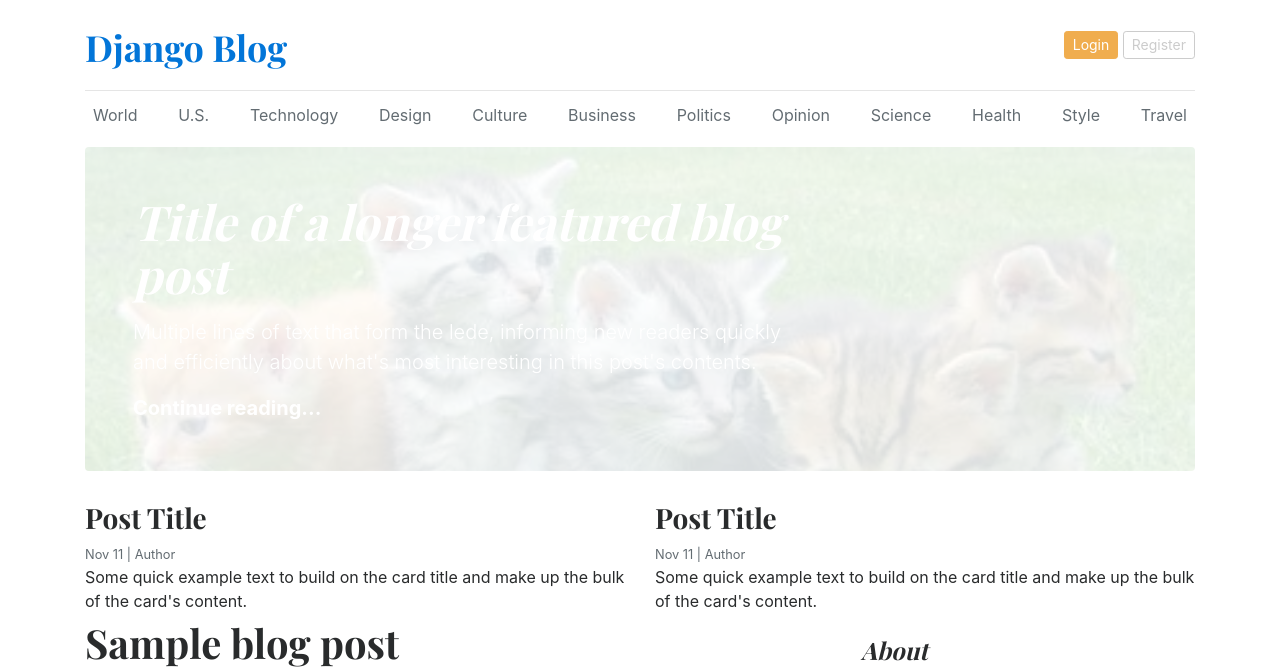
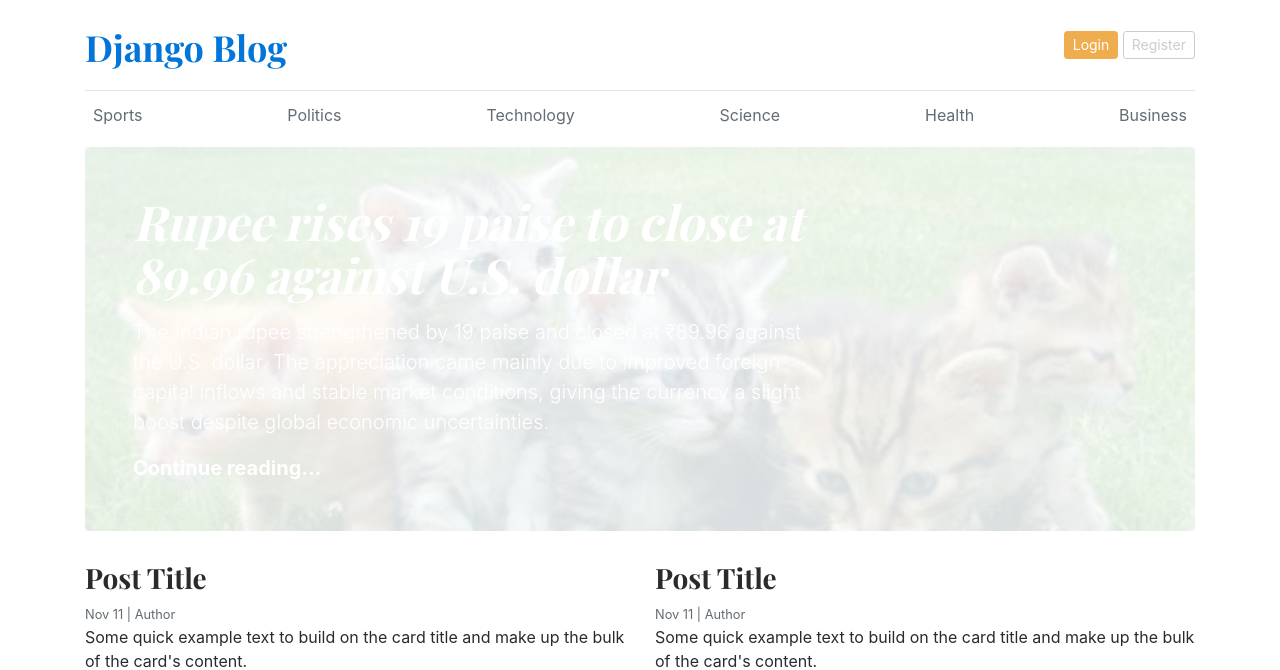
Before and after one commit to Harshit-py13/blog-system, a Django app: page / in a window 1280 px wide. Shown: the top 670 px of the page. Run offline with Django 5.2, Linux system fonts and the light colour scheme; data comes from the database, SQL or seed files in the repository; both versions use the stored data as it was after the commit.

Commit message:
work on display features

```diff
--- a/blog_main/views.py
+++ b/blog_main/views.py
@@ -1,5 +1,11 @@
-from django.http import HttpResponse
 from django.shortcuts import render
+from blogs.models import Blog, Category
 
 def home(request):
-    return render(request, 'home.html')
+    categories = Category.objects.all()
+    featured_posts = Blog.objects.filter(is_featured=True).order_by('updated_at')
+    context = {
+        'categories' : categories,
+        'featured_posts' : featured_posts,
+    }
+    return render(request, 'home.html', context)
--- a/templates/home.html
+++ b/templates/home.html
@@ -27,28 +27,23 @@
 
         <div class="nav-scroller py-1 mb-2">
             <nav class="nav d-flex justify-content-between">
-                <a class="p-2 text-muted" href="#">World</a>
-                <a class="p-2 text-muted" href="#">U.S.</a>
-                <a class="p-2 text-muted" href="#">Technology</a>
-                <a class="p-2 text-muted" href="#">Design</a>
-                <a class="p-2 text-muted" href="#">Culture</a>
-                <a class="p-2 text-muted" href="#">Business</a>
-                <a class="p-2 text-muted" href="#">Politics</a>
-                <a class="p-2 text-muted" href="#">Opinion</a>
-                <a class="p-2 text-muted" href="#">Science</a>
-                <a class="p-2 text-muted" href="#">Health</a>
-                <a class="p-2 text-muted" href="#">Style</a>
-                <a class="p-2 text-muted" href="#">Travel</a>
-            </nav>
+                {% for cat in categories %}
+                <a class="p-2 text-muted" href="#">{{ cat.category_name }}</a>
+                {% endfor %}
         </div>
 
-        <div class="jumbotron p-3 p-md-5 text-white rounded bg-dark" style="background-image: url({% static 'images/cat.jpg' %});background-blend-mode: overlay;background-size:cover;">
-            <div class="col-md-8 px-0">
-                <h1 class="display-4 font-italic">Title of a longer featured blog post</h1>
-                <p class="lead my-3">Multiple lines of text that form the lede, informing new readers quickly and efficiently about what's most interesting in this post's contents.</p>
-                <p class="lead mb-0"><a href="#" class="text-white font-weight-bold">Continue reading...</a></p>
+        {% for post in featured_posts %}
+            {% if forloop.first %}
+            <div class="jumbotron p-3 p-md-5 text-white rounded bg-dark" style="background-image: url({% static 'images/cat.jpg' %});background-blend-mode: overlay;background-size:cover;">
+                <div class="col-md-8 px-0">
+                    <h1 class="display-4 font-italic">{{ post.title }}</h1>
+                    <p class="lead my-3">{{ post.short_description }}</p>
+                    <p class="lead mb-0"><a href="#" class="text-white font-weight-bold">Continue reading...</a></p>
+                </div>
             </div>
-        </div>
+            {% endif %}
+        {% endfor %}
+
         <div class="row mb-2">
             <div class="col-md-6">
                 <div class="card border-0" >
```
Also changed, not shown: db.sqlite3, media/uploads/2025/12/06/0x0.webp (added), media/uploads/2025/12/06/Cristiano-Ronaldo-Saudi.webp (added), media/uploads/2025/12/06/baba.avif (added), media/uploads/2025/12/06/net.jpg (added), media/uploads/2025/12/06/paisa.jpg (added).
